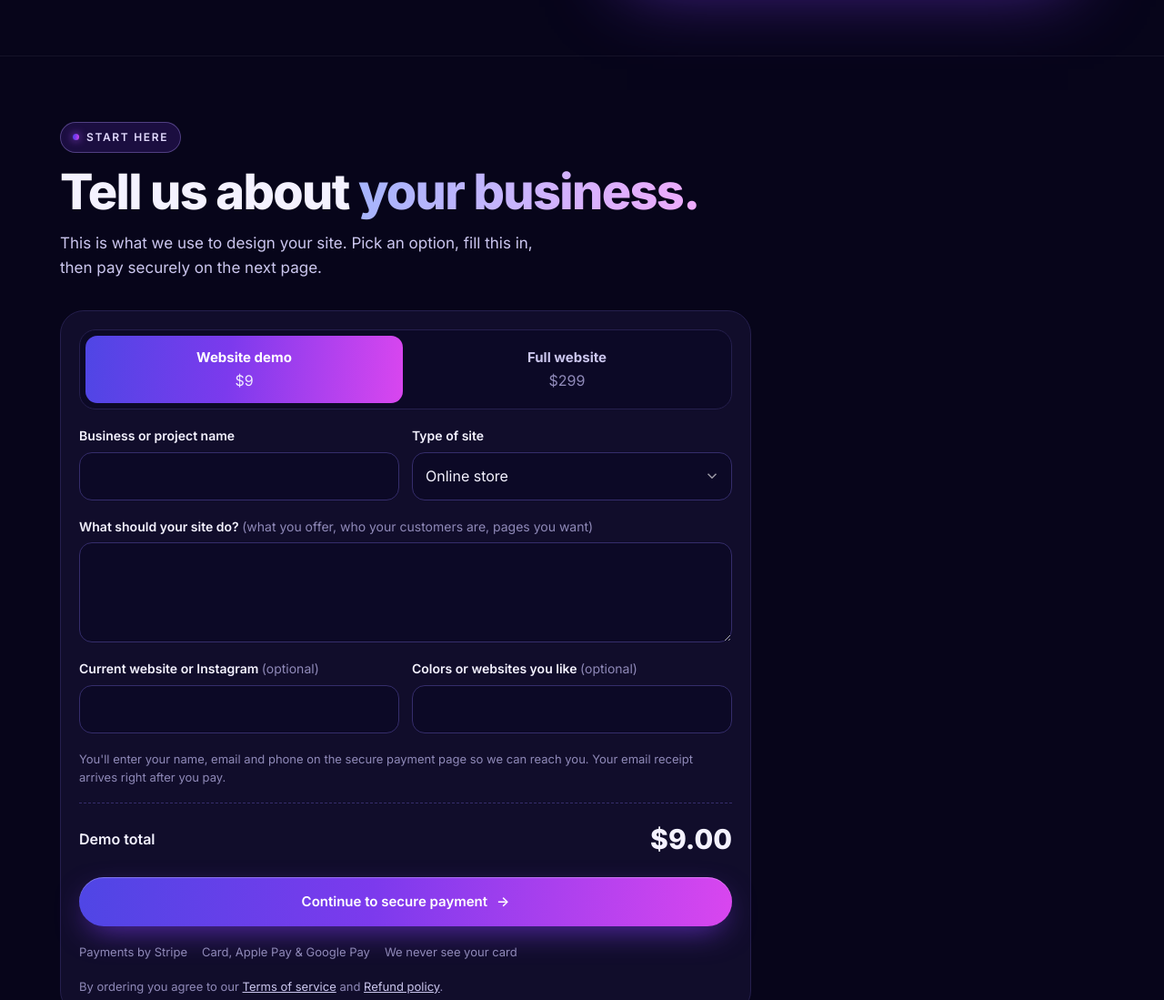
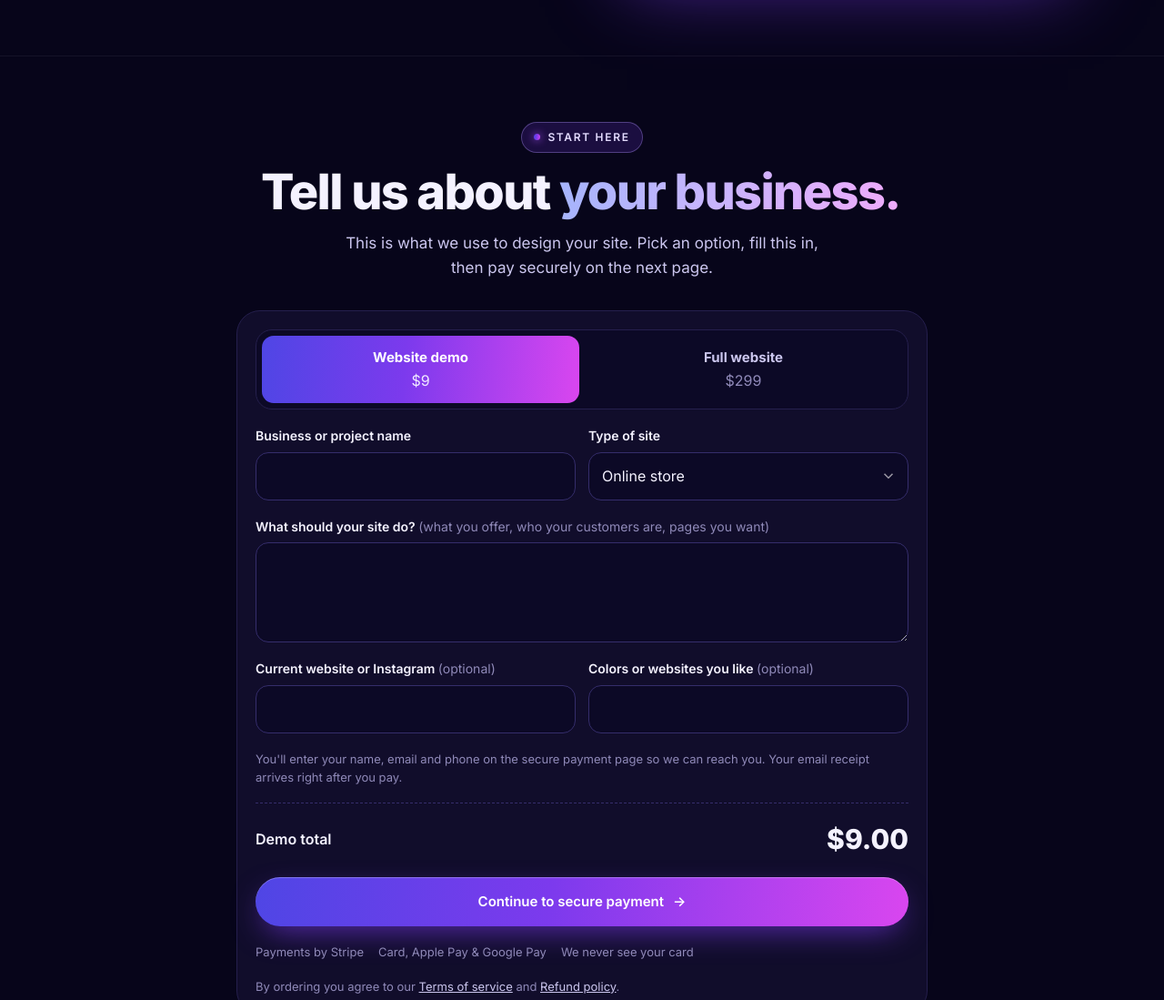
Before and after one commit to julienabed19/veryeo, a website: page public/index.html in a window 1280 px wide. Shown: the part 2880-3979 px from the top of the page at 91% size. Drawn offline with Linux system fonts and the light colour scheme.

Commit message:
Add files via upload

```diff
--- a/public/styles.css
+++ b/public/styles.css
@@ -179,3 +179,7 @@ h1,h2,h3{letter-spacing:-.03em}
   .opt{display:grid;grid-row:span 11;grid-template-rows:subgrid;row-gap:18px;align-content:start}
   .opt > .btn{align-self:end}
 }
+/* centered order section */
+#order .wrap{text-align:center}
+#order .sub{margin-left:auto;margin-right:auto}
+#order .order-box{margin:0 auto;text-align:left}
```
Also changed, not shown: public/images/favicon.svg.
